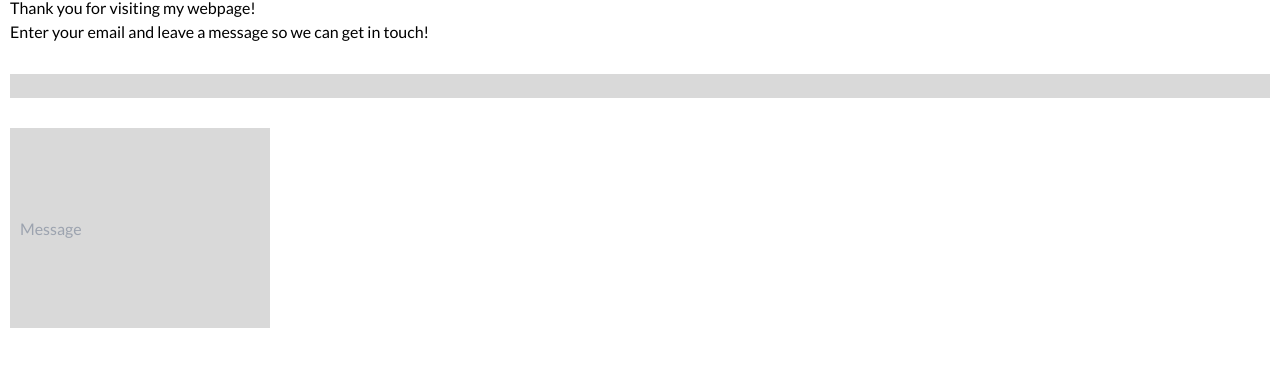
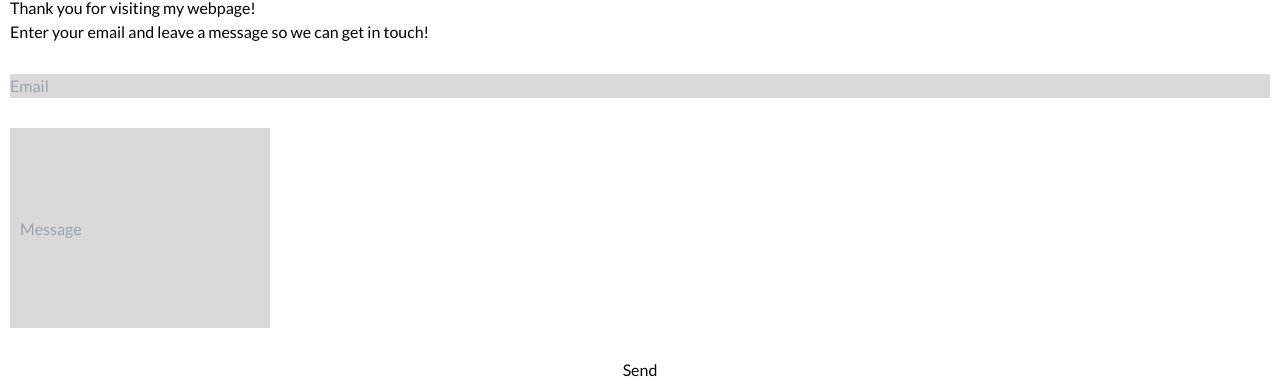
Before and after one commit to Marquis4484/msampson-resume, a Next.js app: page / in a window 1280 px wide. Shown: the part 934-1313 px from the top of the page. Before the commit the page ends 1292 px from the top, so only its background shows below. Built offline with nearby package versions, Linux system fonts and the light colour scheme.

Commit message:
Working on input

```diff
--- a/src/components/ContactMe.tsx
+++ b/src/components/ContactMe.tsx
@@ -6,12 +6,17 @@ export default function ContectMe() {
          <h1>Thank you for visiting my webpage!</h1>
          <p>Enter your email and leave a message so we can get in touch!</p>
          <form className="flex flex-col" action="">
-            <input type="text" className="bg-[#D9D9D9] my-[30px] " />
+            <input
+               type="email"
+               placeholder="Email"
+               className="bg-[#D9D9D9] my-[30px] "
+            />
             <input
                type="text"
                className="bg-[#D9D9D9] w-[260px] h-[200px] p-[10px] mb-[30px]"
                placeholder="Message"
             />
+            <button>Send</button>
          </form>
       </div>
    );
```
